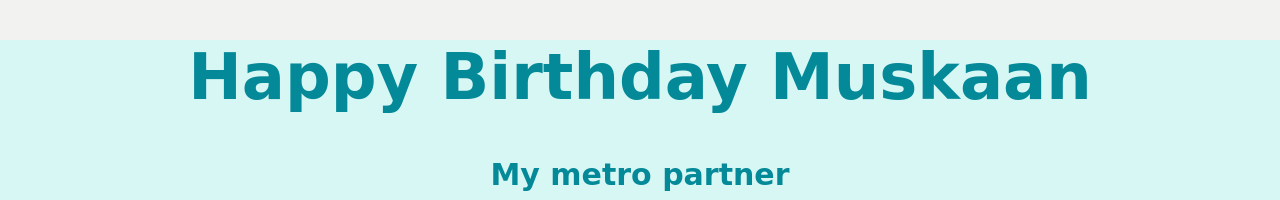
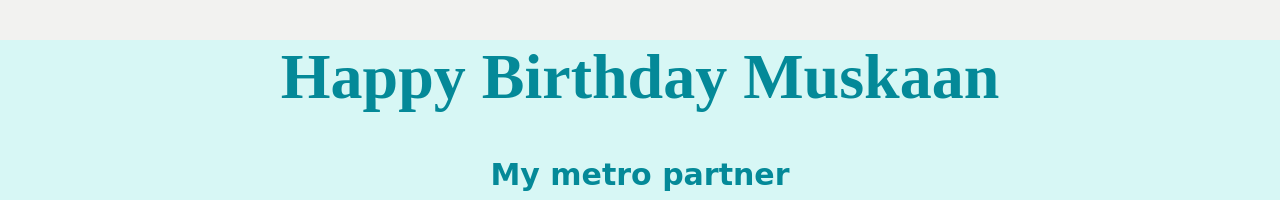
Before and after one commit to abhinav21032000/abhinav21032000.github.io, a plain HTML site: page birthdayyy.html in a window 1280 px wide. Shown: the part 119-319 px from the top of the page. Drawn offline with Linux system fonts and the light colour scheme.

Commit message:
Update birthdayyy.html

```diff
--- a/birthdayyy.html
+++ b/birthdayyy.html
@@ -23,6 +23,7 @@ p.small {
 
 h1{
   text-align: center;
+ font-family: Monotype Corsiva;
 
   font-size: 400%;
 }
```
